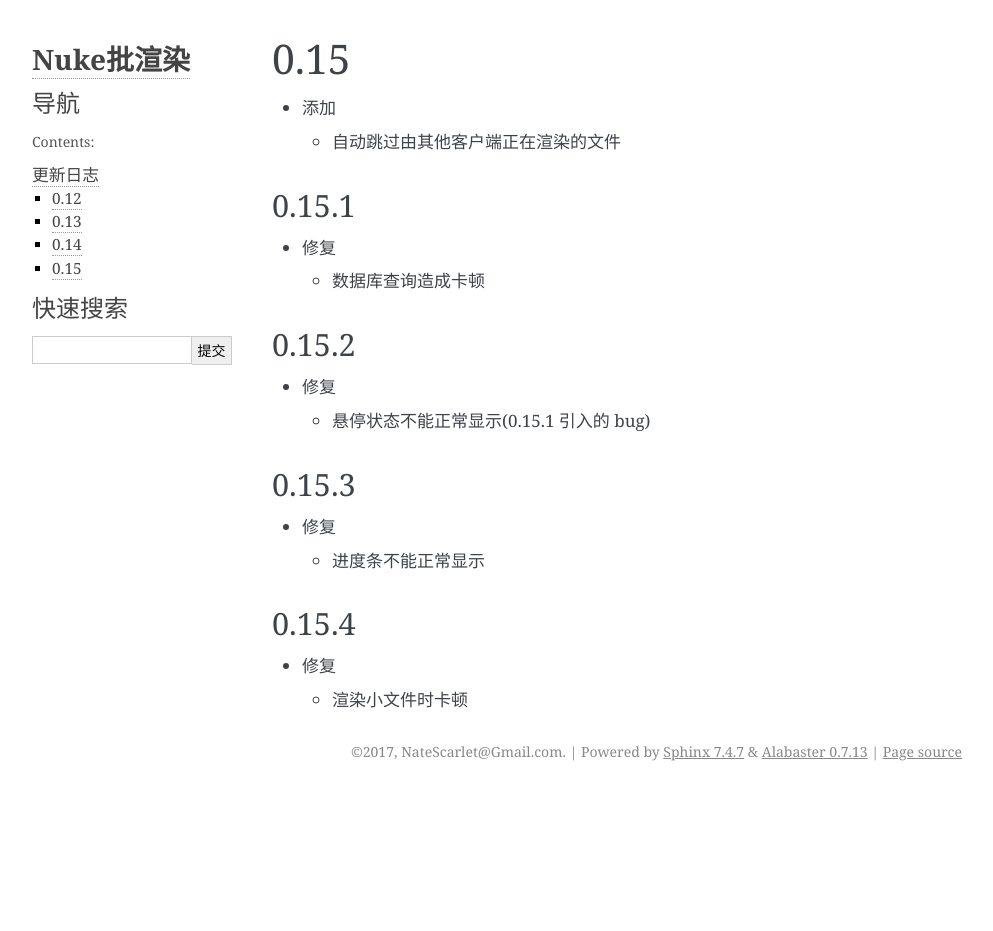
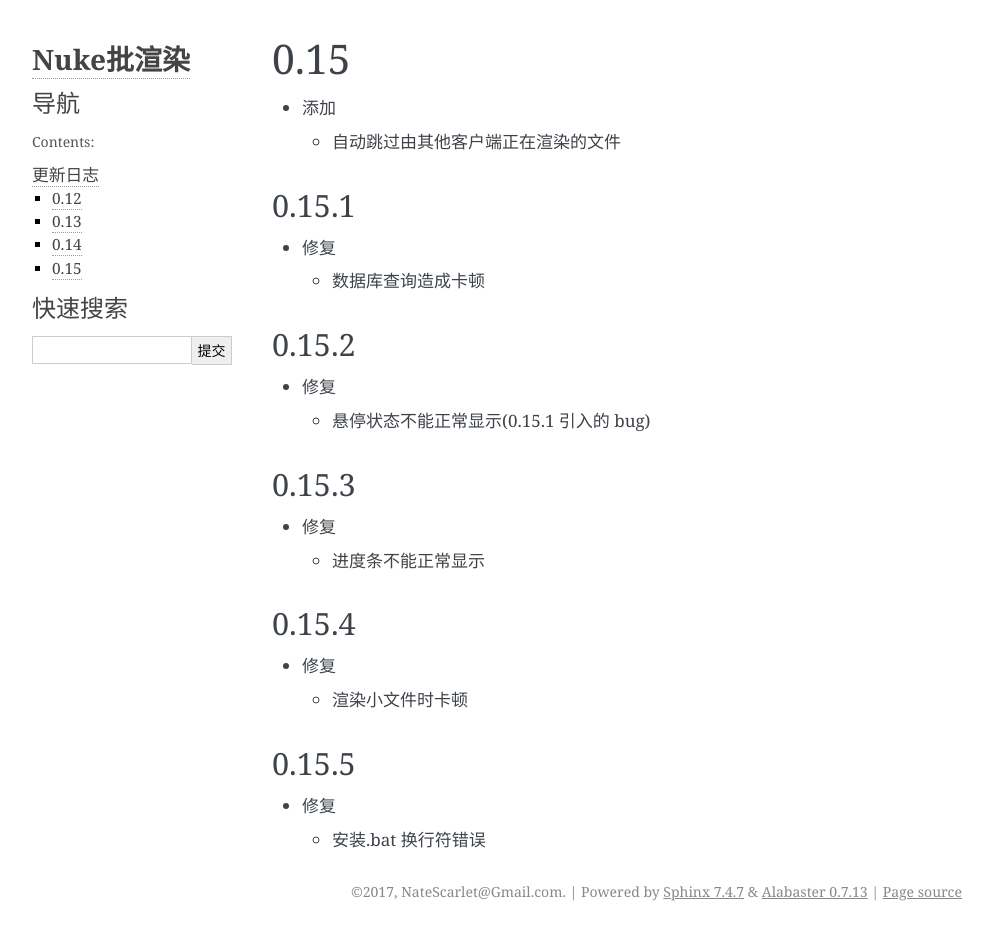
Before and after one commit to NateScarlet/NukeBatchRender, a Sphinx documentation site: the page built from Documentation/source/changelogs/005_0.15.md, in a window 1280 px wide. Shown: the whole page, without its empty margins (148-1141 px from the left). Built offline with Sphinx 7.4.7, drawn with Linux system fonts in a browser that asks for light colours; before the commit the page ends 900 px from its top, so only the background shows below that.

Commit message:
docs: update changelog

```diff
--- a/Documentation/source/changelogs/005_0.15.md
+++ b/Documentation/source/changelogs/005_0.15.md
@@ -27,3 +27,9 @@
 - 修复
 
   - 渲染小文件时卡顿
+
+## 0.15.5
+
+- 修复
+
+  - 安装.bat 换行符错误
```
